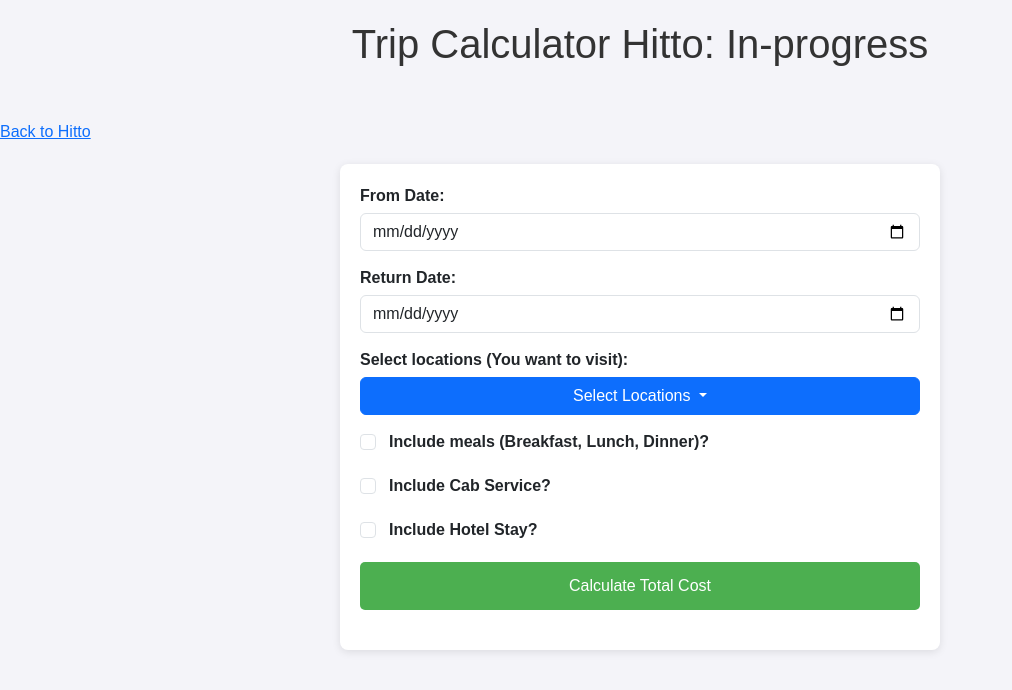
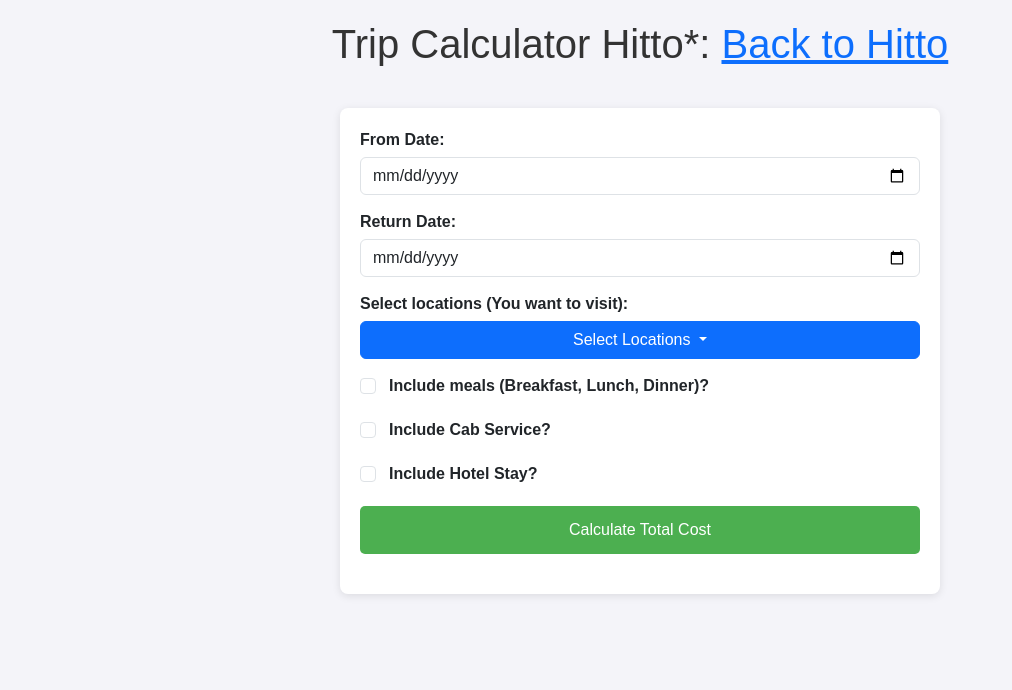
Before and after one commit to kamleshkarki/Trip-Calculator-Hitto, a plain HTML site: page index.html in a window 1280 px wide. Shown: the whole page, without its empty margins (0-1012 px from the left). Drawn offline with nearby package versions, Linux system fonts and the light colour scheme.

Commit message:
index.html

```diff
--- a/index.html
+++ b/index.html
@@ -77,8 +77,8 @@
 
 <body>
 
-  <h1>Trip Calculator Hitto: In-progress</h1></br>
-<a href="https://testingonw.my.canva.site/home" class="back-link">Back to Hitto</a>
+  <h1>Trip Calculator Hitto*: <a href="https://testingonw.my.canva.site/home" class="back-link">Back to Hitto</a></h1>
+
 
 
   <div class="container">
```
